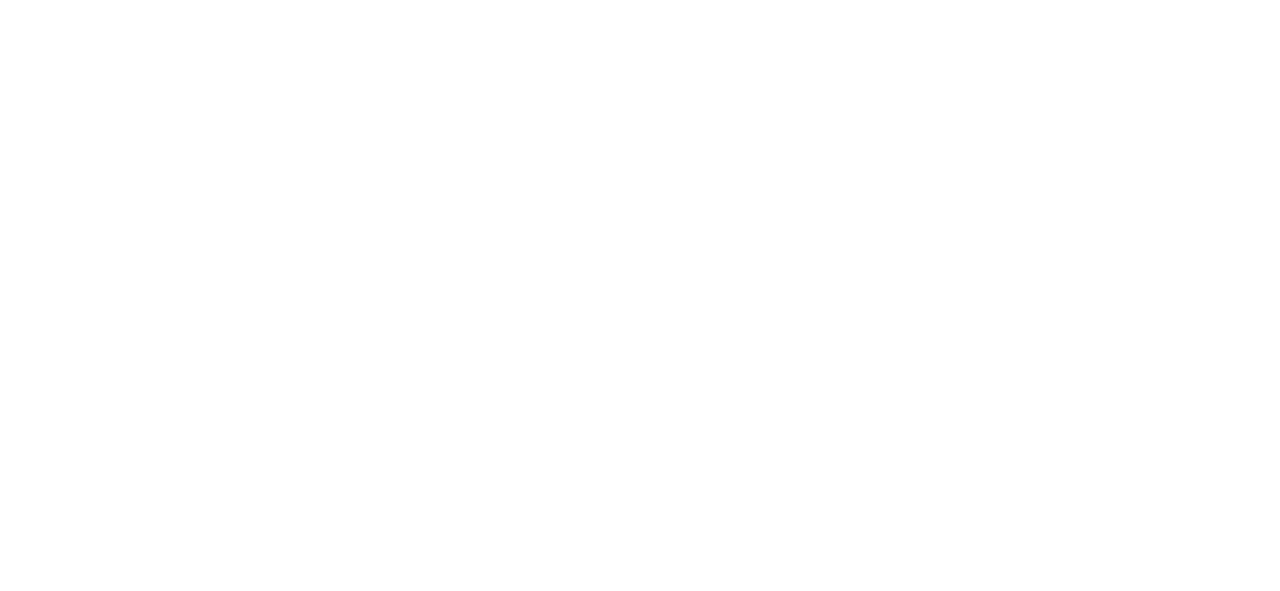
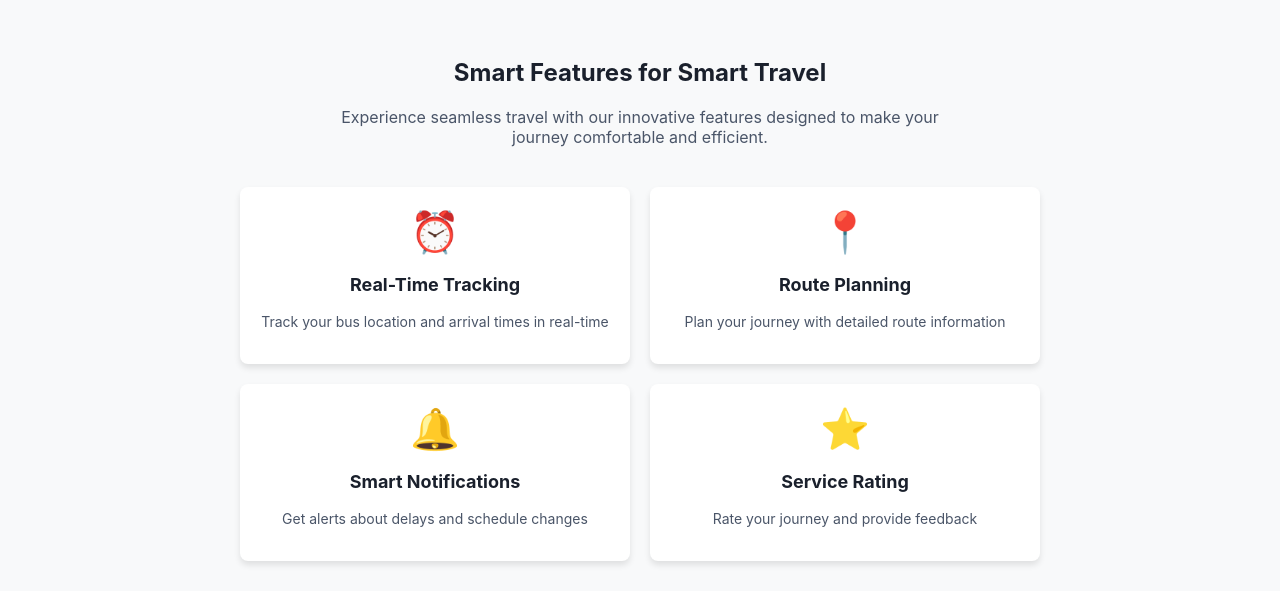
Before and after one commit to Priscillamumo/smart_metro, a React (Create React App) app: page / in a window 1280 px wide. Shown: the part 361-952 px from the top of the page. Before the commit the page ends 800 px from the top, so only its background shows below. Built offline with nearby package versions, Linux system fonts and the light colour scheme; no server answers.

Commit message:
add feature section

```diff
--- a/src/Pages/Home.js
+++ b/src/Pages/Home.js
@@ -9,6 +9,29 @@
     { label: "About Us", href: "#about" },
     { label: "Feedback", href: "#feedback" },
   ];
+  const features = [
+    {
+      icon: "⏰", // Clock emoji as a simple replacement
+      title: "Real-Time Tracking",
+      description: "Track your bus location and arrival times in real-time",
+    },
+    {
+      icon: "📍", // Map Pin emoji
+      title: "Route Planning",
+      description: "Plan your journey with detailed route information",
+    },
+    {
+      icon: "🔔", // Bell emoji
+      title: "Smart Notifications",
+      description: "Get alerts about delays and schedule changes",
+    },
+    {
+      icon: "⭐", // Star emoji
+      title: "Service Rating",
+      description: "Rate your journey and provide feedback",
+    },
+  ];
+
 const Home = () => {
     const [isOpen, setIsOpen] = useState(false)
   return (
@@ -132,6 +155,41 @@
           </div>
         </div>
       </section>
+      <section id="features" style={{ padding: "40px", background: "#f8f9fa" }}>
+      <div style={{ textAlign: "center", marginBottom: "40px" }}>
+        <h2 style={{ fontSize: "24px", fontWeight: "bold", color: "#1a202c" }}>
+          Smart Features for Smart Travel
+        </h2>
+        <p style={{ fontSize: "16px", color: "#4a5568", maxWidth: "600px", margin: "auto" }}>
+          Experience seamless travel with our innovative features designed to
+          make your journey comfortable and efficient.
+        </p>
+      </div>
+
+      <div style={{ display: "grid", gridTemplateColumns: "1fr 1fr", gap: "20px", maxWidth: "800px", margin: "auto" }}>
+        {features.map((feature, index) => (
+          <div
+            key={index}
+            style={{
+              background: "white",
+              padding: "20px",
+              borderRadius: "8px",
+              boxShadow: "0 4px 6px rgba(0,0,0,0.1)",
+              textAlign: "center",
+              transition: "transform 0.3s",
+            }}
+            onMouseOver={(e) => (e.currentTarget.style.transform = "scale(1.05)")}
+            onMouseOut={(e) => (e.currentTarget.style.transform = "scale(1)")}
+          >
+            <div style={{ fontSize: "40px", marginBottom: "10px" }}>{feature.icon}</div>
+            <h3 style={{ fontSize: "18px", fontWeight: "bold", color: "#1a202c" }}>
+              {feature.title}
+            </h3>
+            <p style={{ fontSize: "14px", color: "#4a5568" }}>{feature.description}</p>
+          </div>
+        ))}
+      </div>
+    </section>
     </div>
   );
 };
```
